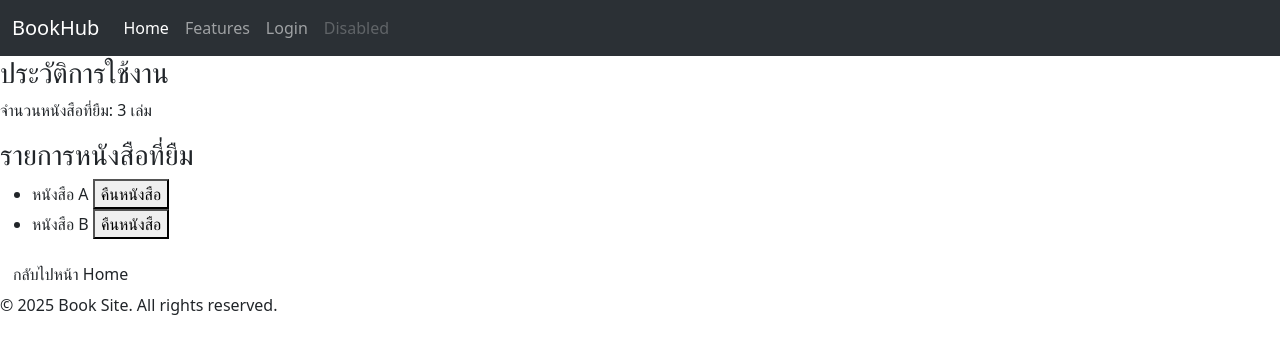
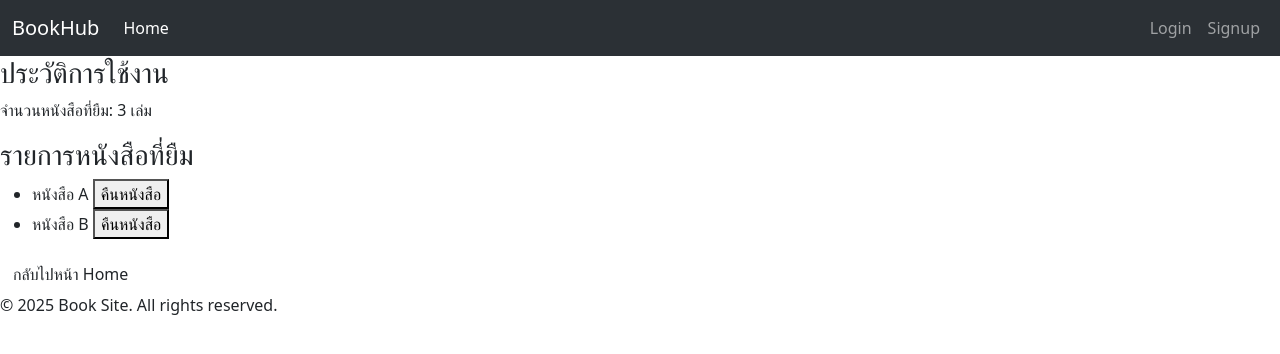
Before and after one commit to likelessly/SE-BookHub, a Django app: page /account/reader/ in a window 1280 px wide. Shown: the top 354 px of the page. Run offline with Django 5.2, Linux system fonts and the light colour scheme.

Commit message:
Update base.html
update navbar

```diff
--- a/pages/templates/pages/base.html
+++ b/pages/templates/pages/base.html
@@ -14,23 +14,25 @@
         {% block header %}
         <nav class="navbar navbar-expand-lg bg-body-tertiary" data-bs-theme="dark">
             <div class="container-fluid">
-              <a class="navbar-brand" href="#">BookHub</a>
-              <button class="navbar-toggler" type="button" data-bs-toggle="collapse" data-bs-target="#navbarNav" aria-controls="navbarNav" aria-expanded="false" aria-label="Toggle navigation">
+                <a class="navbar-brand" href="{% url 'main' %}">BookHub</a>
+                <button class="navbar-toggler" type="button" data-bs-toggle="collapse" data-bs-target="#navbarNav"
+                        aria-controls="navbarNav" aria-expanded="false" aria-label="Toggle navigation">
                     <span class="navbar-toggler-icon"></span>
                 </button>
+
                 <div class="collapse navbar-collapse" id="navbarNav">
-                <ul class="navbar-nav">
+                    <ul class="navbar-nav me-auto">
                         <li class="nav-item">
                             <a class="nav-link active" aria-current="page" href="{% url 'home' %}">Home</a>
                         </li>
-                  <li class="nav-item">
-                    <a class="nav-link" href="#">Features</a>
-                  </li>
+                    </ul>
+                    <!-- Move Login & Signup to the Right -->
+                    <ul class="navbar-nav ms-auto">
                         <li class="nav-item">
                             <a class="nav-link" href="{% url 'login' %}">Login</a>
                         </li>
                         <li class="nav-item">
-                    <a class="nav-link disabled" aria-disabled="true">Disabled</a>
+                            <a class="nav-link" href="{% url 'signup' %}">Signup</a>
                         </li>
                     </ul>
                 </div>
```
Lines whose indentation alone changed are shown as unchanged.
